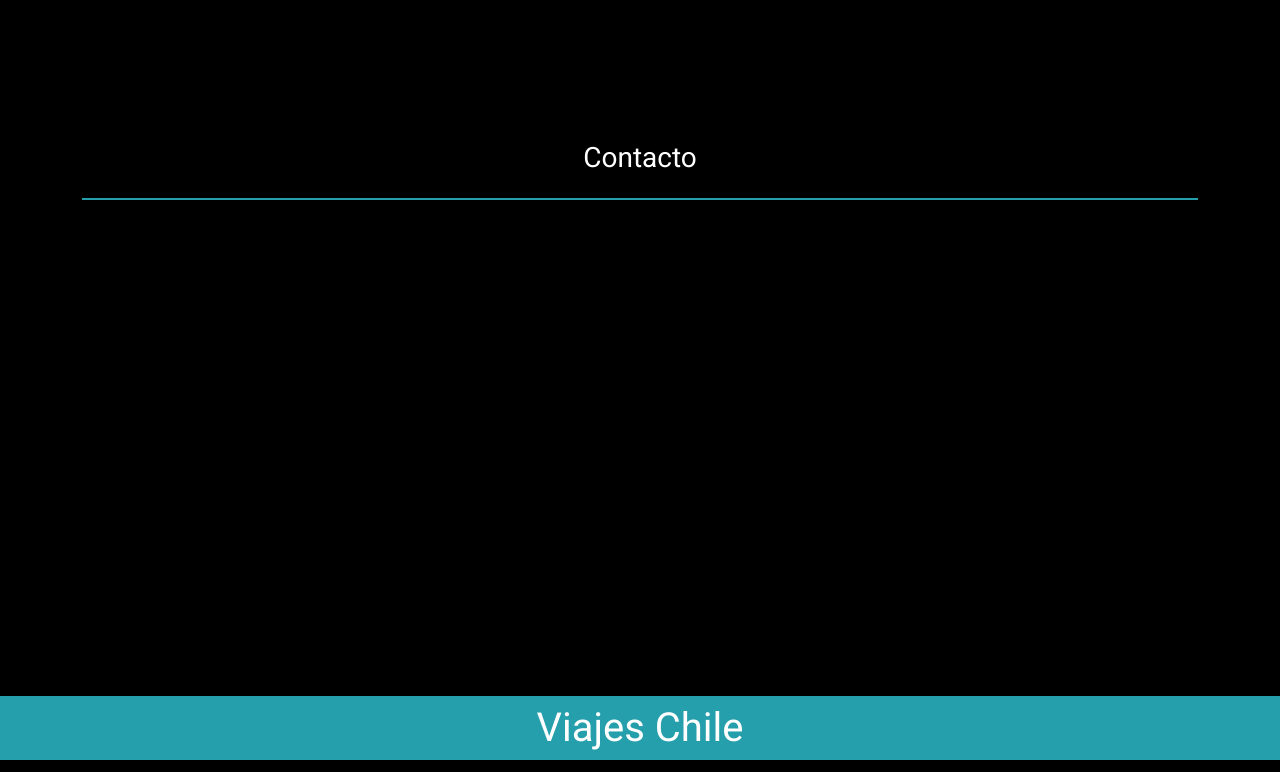
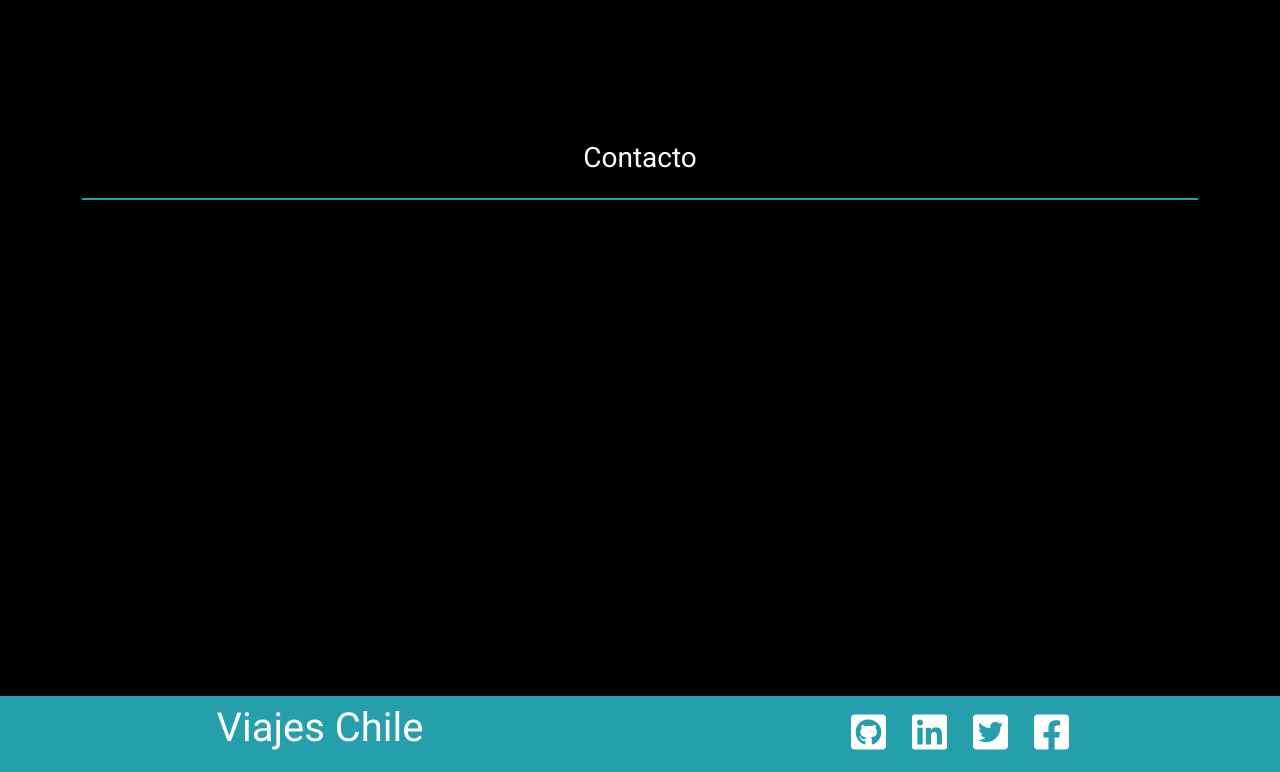
Before and after one commit to Lainuz/viajes_chile, a plain HTML site: page index.html in a window 1280 px wide. Shown: the part 2277-3049 px from the top of the page. Drawn offline with nearby package versions, Linux system fonts and the light colour scheme; a script that the page names is missing.

Commit message:
links  redes sociales(footer)

```diff
--- a/index.html
+++ b/index.html
@@ -232,8 +232,16 @@
             <div class="col">
                 <h1>Viajes Chile</h1>
             </div>
-
-
+            <div class="col fs-1 fab-link">
+                <a href="http://www.github.com" target="_blank"><i class="fab fa-github-square px-2"
+                        data-bs-toggle="tooltip" data-bs-placement="top" title="GitHub"></i></a>
+                <a href="http://www.linkedin.com" target="_blank"><i class="fab fa-linkedin px-2"
+                        data-bs-toggle="tooltip" data-bs-placement="top" title="Linkedin"></i></a>
+                <a href="http://www.twitter.com" target="_blank"><i class="fab fa-twitter-square px-2"
+                        data-bs-toggle="tooltip" data-bs-placement="top" title="Twitter"></i></a>
+                <a href="http://www.facebook.com" target="_blank"><i class="fab fa-facebook-square px-2"
+                        data-bs-toggle="tooltip" data-bs-placement="top" title="Facebook"></i></a>
+            </div>
         </div>
     </footer>
 
```
